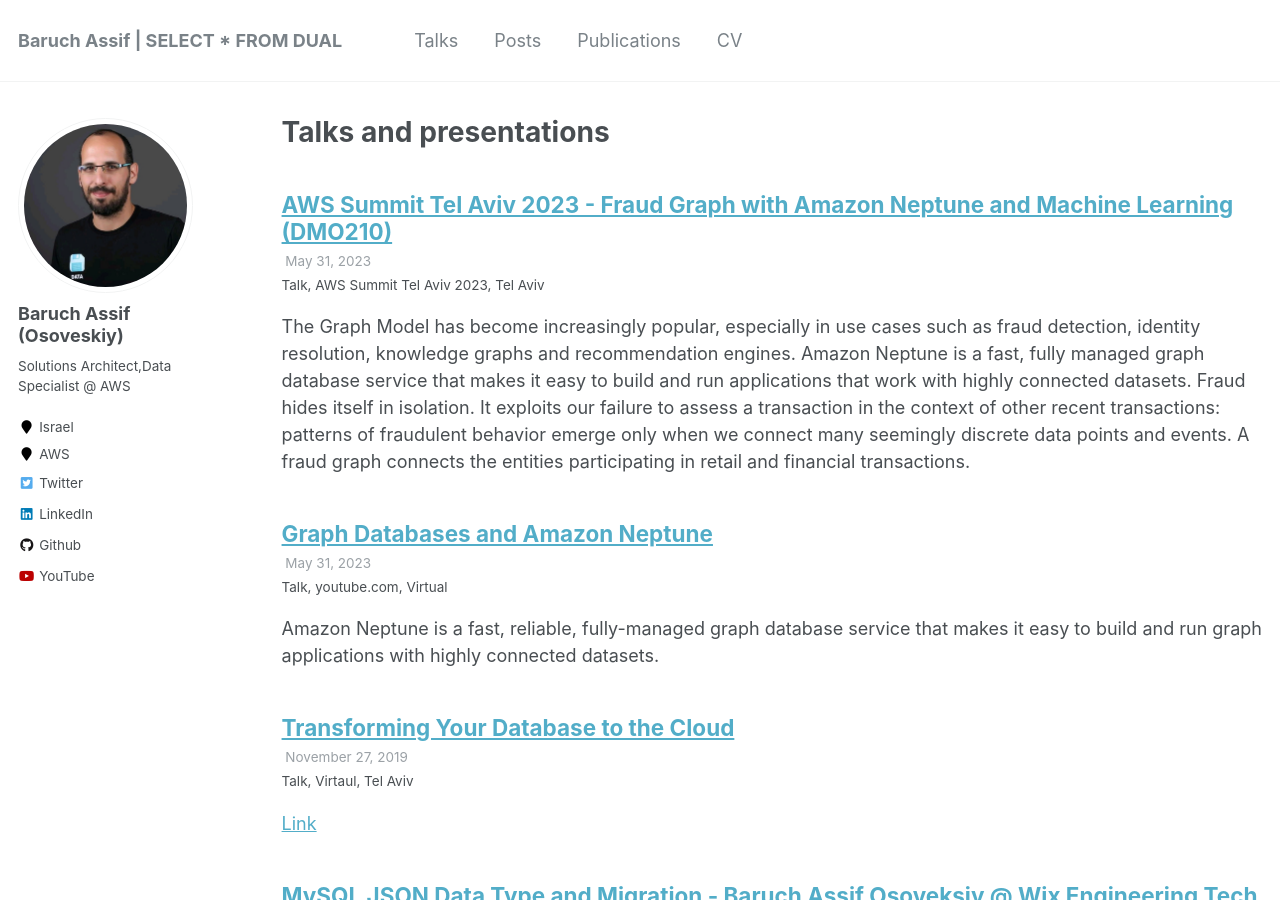
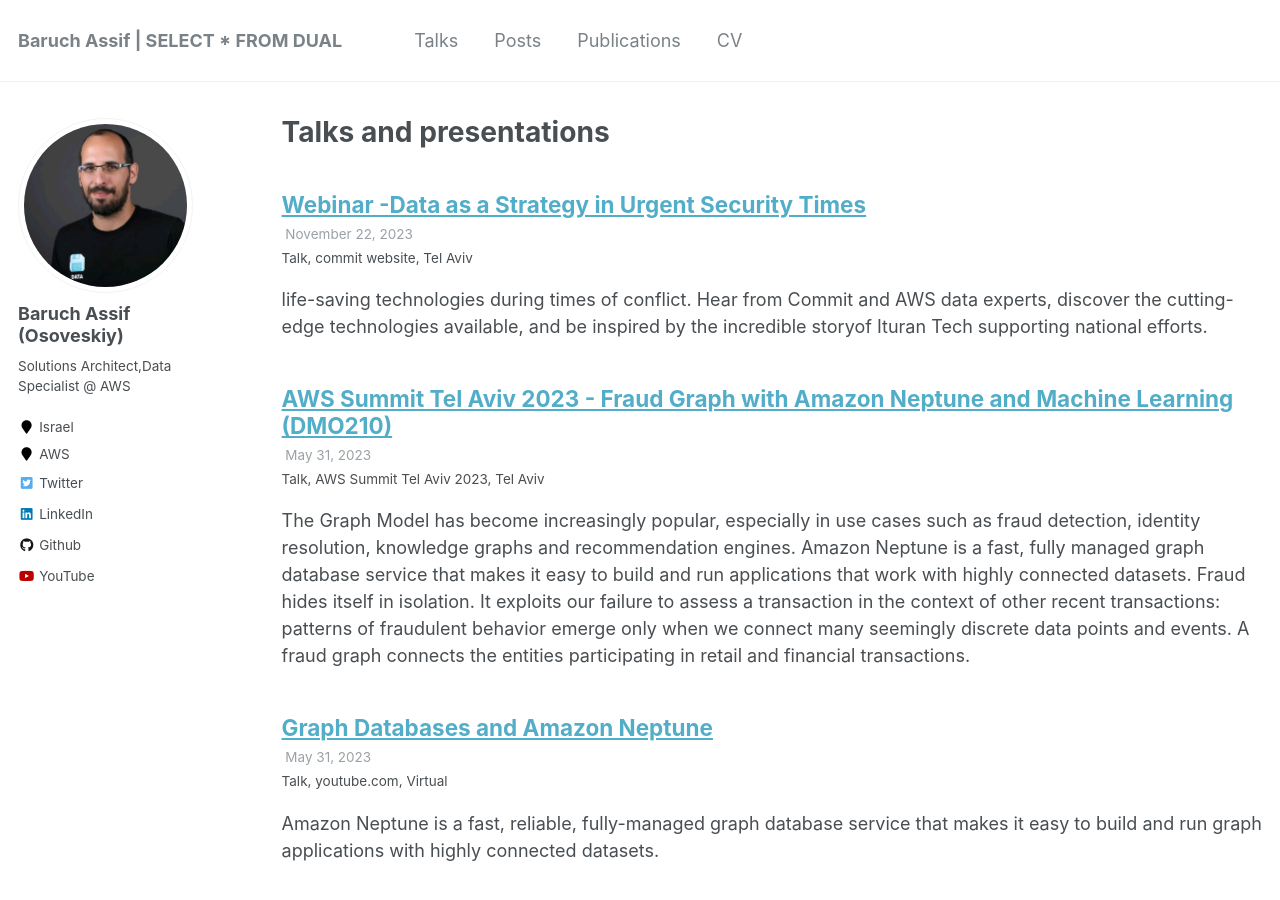
Before and after one commit to barucho/barucho.github.io, a Jekyll site: the page built from _pages/talks.html, in a window 1280 px wide and 900 px high. Built offline with Jekyll 4.4.1, drawn with Linux system fonts in a browser that asks for light colours.

Commit message:
adding one more talk

```diff
--- /dev/null
+++ b/_talks/2023-31-011-data-as-a-strategy-in-urgent-security-times.md
@@ -0,0 +1,17 @@
+---
+title: "Webinar -Data as a Strategy in Urgent Security Times"
+collection: talks
+type: "Talk"
+permalink: /talks/data-as-a-strategy-in-urgent-security-times
+venue: "commit website"
+date: 2023-11-22
+location: "Tel Aviv"
+---
+
+life-saving technologies during times of conflict. Hear from Commit and AWS data experts, discover the cutting-edge technologies available, and be inspired by the incredible storyof Ituran Tech supporting national efforts.
+
+
+Speakers: Baruch Assif Osoveskiy, Senior Partner Solutions Architect, Database, AWS
+
+
+[Link](https://www.comm-it.com/post/data-as-a-strategy-in-urgent-security-times)
```
Also changed, not shown: _talks/2023-31-05-AWS-Summit-2023-Fraud-Graph-with-Amazon-Neptune copy.md (renamed from _talks/2023-31-05-AWS-Summit-2023-Fraud-Graph-with-Amazon-Neptune.md, +1 -1 lines).
